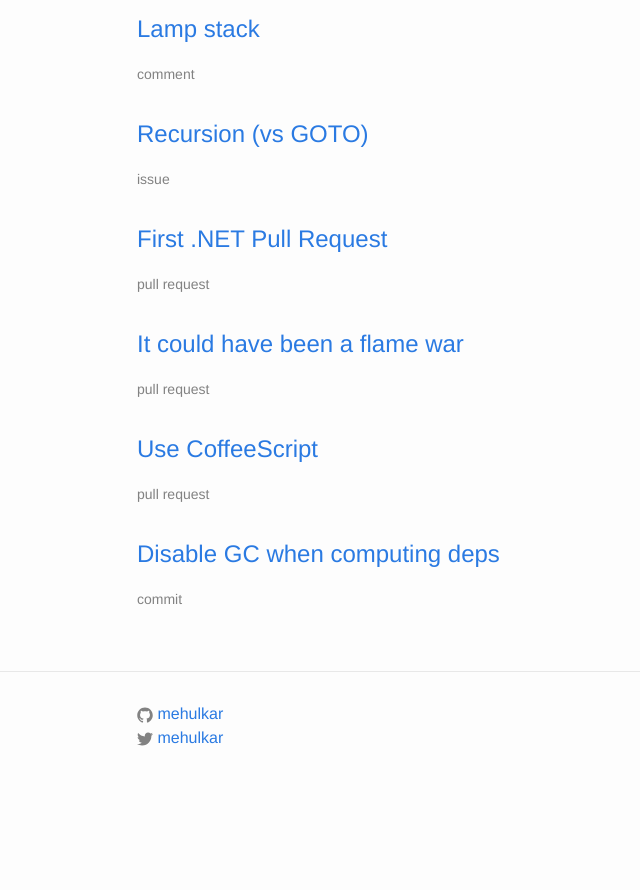
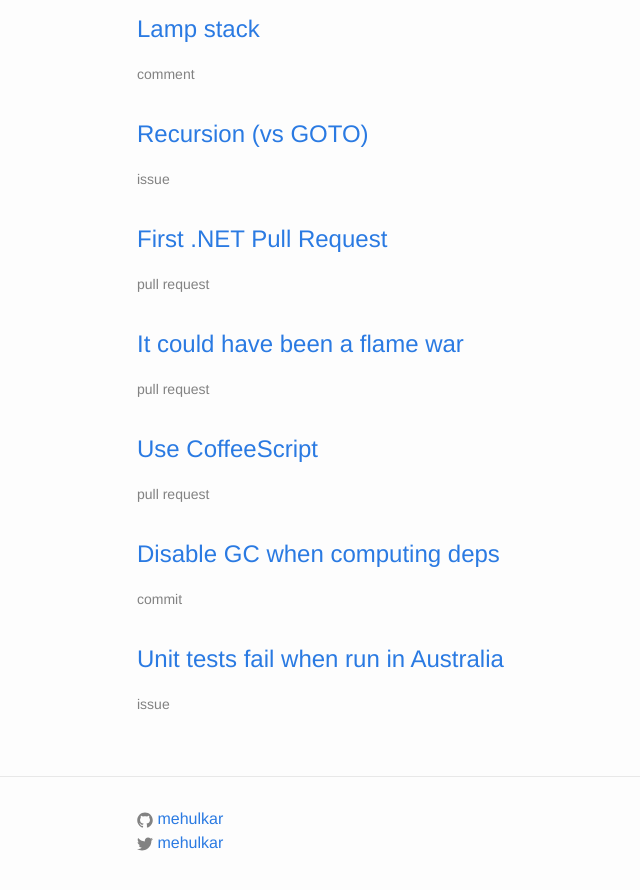
Before and after one commit to mehulkar/github-hall-of-fame, a Jekyll site: the page built from index.html, in a window 1280 px wide and 900 px high, scrolled down 1695 px. Shown: the top 890 px of the window, without its empty margins (133-773 px from the left). Built offline with Jekyll 4.4.1, drawn with Linux system fonts in a browser that asks for light colours; before the commit the page ends 2490 px from its top, so only the background shows below that.

Commit message:
Add "Unit tests fail when run in Australia"

```diff
--- a/_data/entries.yml
+++ b/_data/entries.yml
@@ -81,3 +81,7 @@
 - title: "Disable GC when computing deps"
   link: "https://github.com/composer/composer/commit/ac676f47f7bbc619678a29deae097b6b0710b799"
   type: "commit"
+
+- title: "Unit tests fail when run in Australia"
+  link: "https://github.com/angular/angular.js/issues/5017"
+  type: "issue"
```
